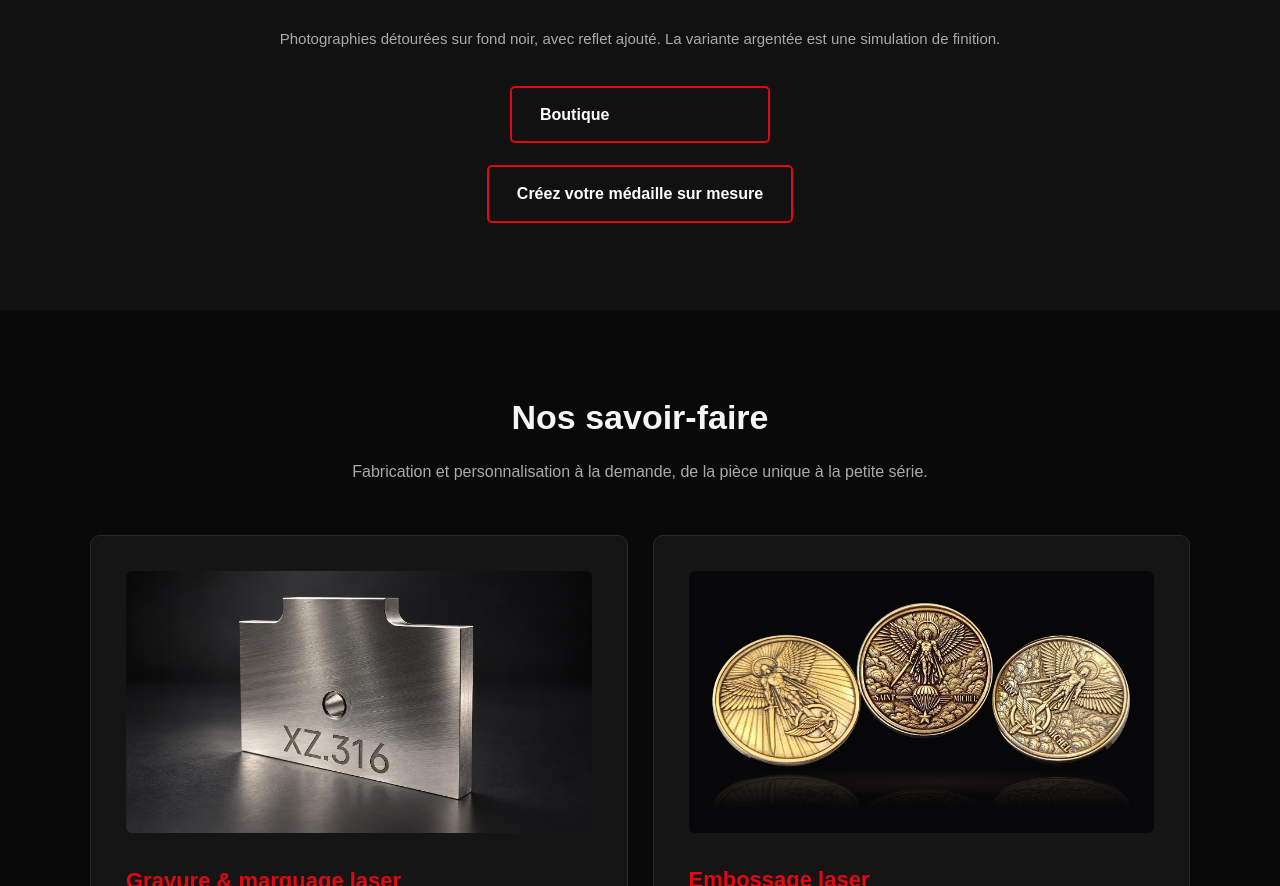
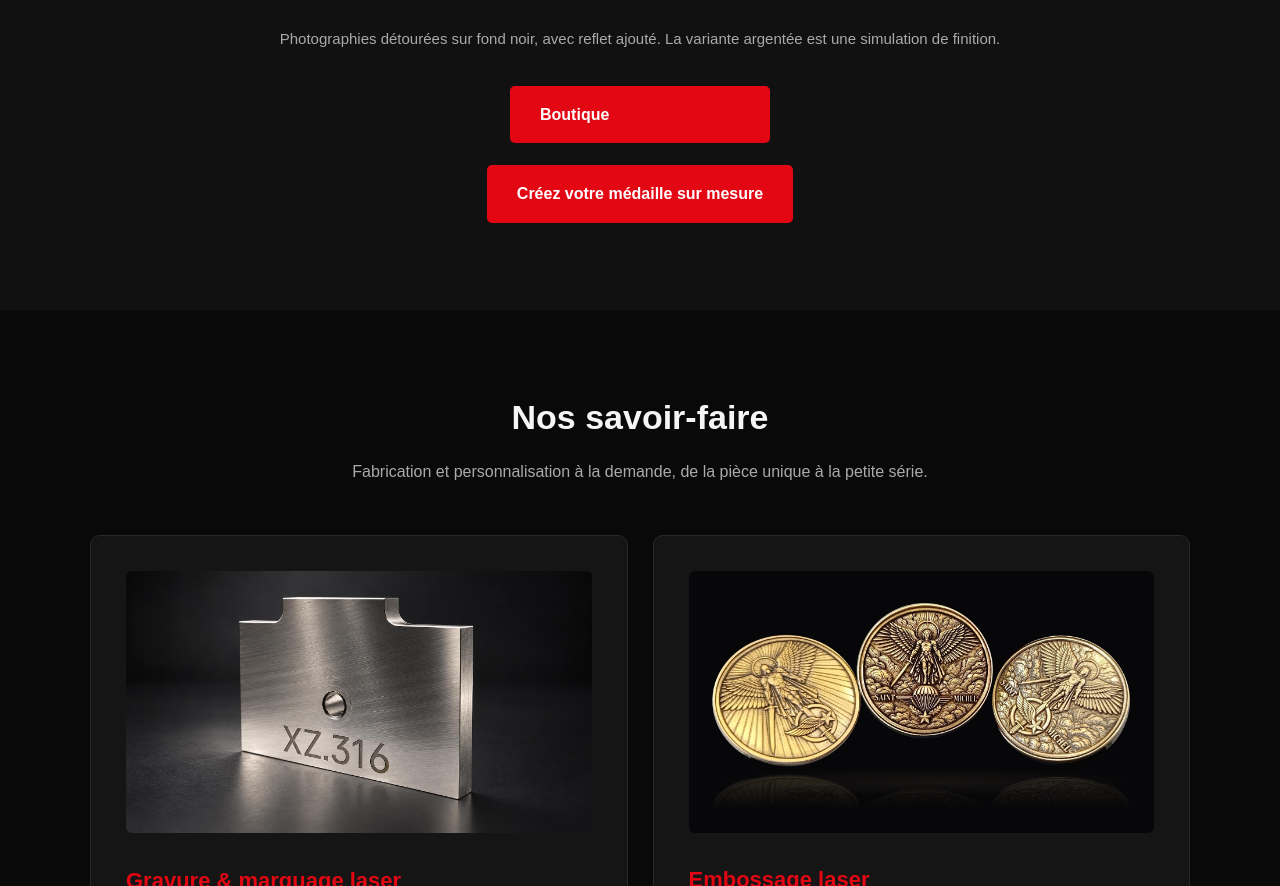
Before and after one commit to DELTAFAB69/Delta-FAB-site, a plain HTML site: page index.html in a window 1280 px wide. Shown: the part 4197-5083 px from the top of the page. Drawn offline with Linux system fonts and the light colour scheme.

Commit message:
Fill homepage medal buttons red

```diff
--- a/index.html
+++ b/index.html
@@ -291,7 +291,8 @@
         .gallery-note { text-align: center; margin-top: 28px; }
         .gallery-cta { display: flex; flex-direction: column; align-items: center; gap: 8px; margin-top: 28px; }
         .gallery-cta .button { min-width: 260px; }
-        .gallery-cta .button-secondary { border: 2px solid #e30613; }
+        .gallery-cta .button-secondary { background: #e30613; border: 2px solid #e30613; color: #fff; }
+        .gallery-cta .button-secondary:hover { background: #ff1c2b; border-color: #ff1c2b; color: #fff; }
         .card img { width: 100%; height: auto; border-radius: 6px; margin-bottom: 22px; }
         a:focus-visible { outline: 3px solid #f5bc62; outline-offset: 4px; }
         @media (max-width: 750px) {
```
